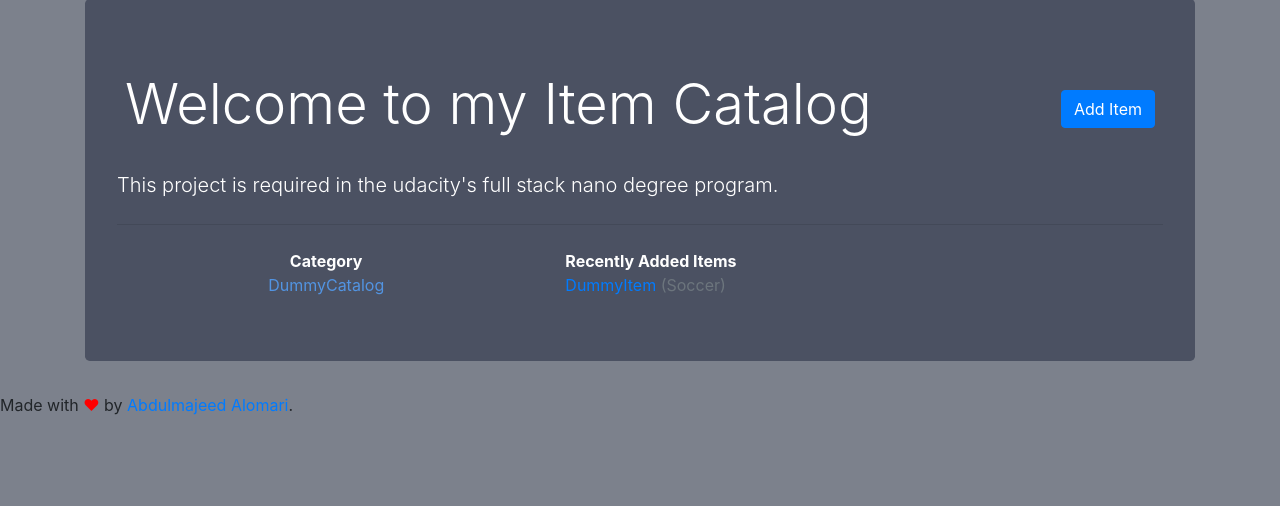
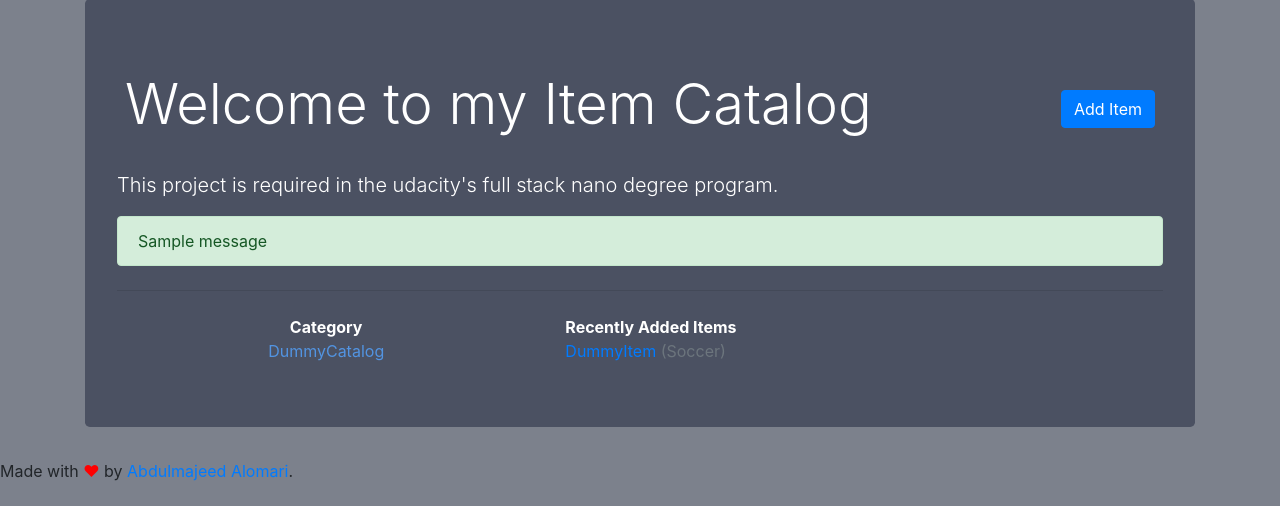
Before and after one commit to AbdulmajeedAlOmari/item-catalog-project, a Flask app: page /catalog in a window 1280 px wide. Shown: the part 119-625 px from the top of the page. Run offline with Flask 2, Linux system fonts and the light colour scheme; tables that the repository leaves empty hold one stand-in row (values such as "Sample post"); one stand-in notice (Sample message) is shown; some libraries are stand-ins or nearby versions.

Commit message:
feat: Add flash messages to index.html

```diff
--- a/templates/index.html
+++ b/templates/index.html
@@ -11,6 +11,16 @@
   <p class="lead">
     This project is required in the udacity's full stack nano degree program.
   </p>
+
+  {% with messages = get_flashed_messages() %}
+    {% if messages %}
+      {% for message in messages %}
+        <div class="alert alert-success" role="alert">
+          {{ message }}
+        </div>
+      {% endfor %}
+    {% endif %}
+  {% endwith %}
 
   <hr class="my-4">
 
```
